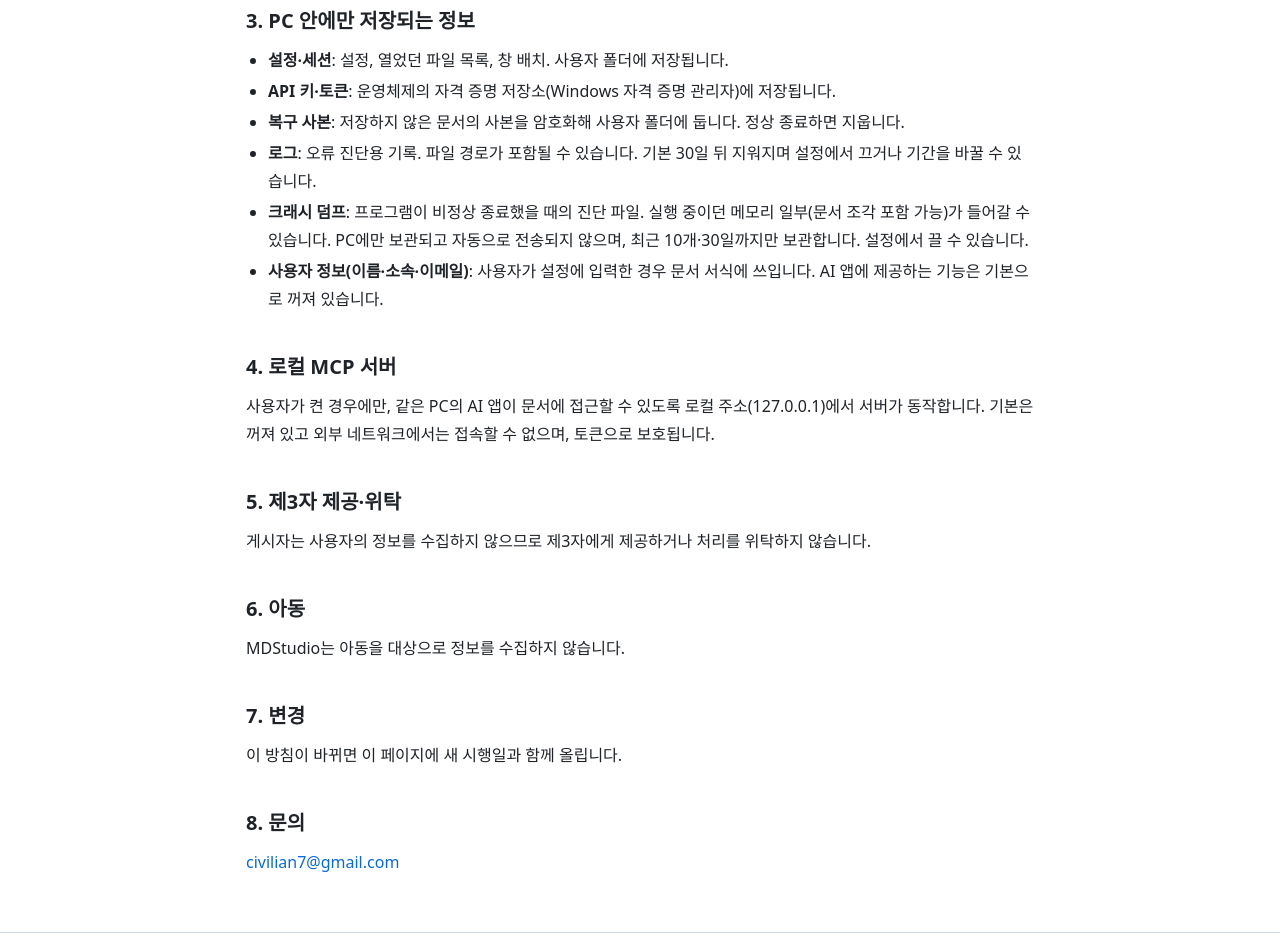
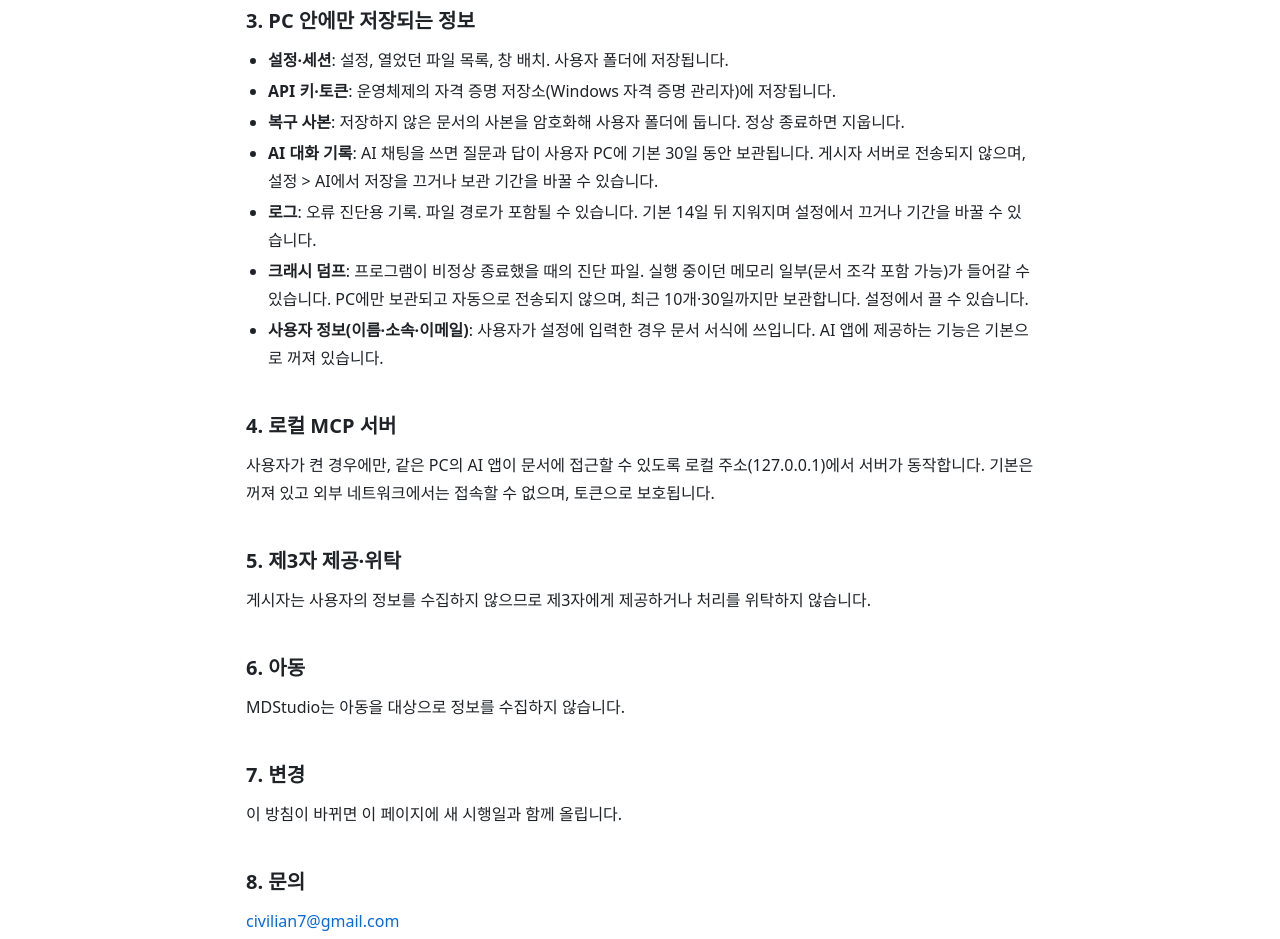
Before and after one commit to civilian7/mdstudio, a plain HTML site: page privacy.html in a window 1280 px wide. Shown: the part 932-1871 px from the top of the page. Drawn offline with Linux system fonts and the light colour scheme.

Commit message:
처리방침: 로그 보관 14일로 정정, AI 대화 기록 항목 추가

```diff
--- a/privacy.html
+++ b/privacy.html
@@ -40,7 +40,8 @@
 <li><strong>설정·세션</strong>: 설정, 열었던 파일 목록, 창 배치. 사용자 폴더에 저장됩니다.</li>
 <li><strong>API 키·토큰</strong>: 운영체제의 자격 증명 저장소(Windows 자격 증명 관리자)에 저장됩니다.</li>
 <li><strong>복구 사본</strong>: 저장하지 않은 문서의 사본을 암호화해 사용자 폴더에 둡니다. 정상 종료하면 지웁니다.</li>
-<li><strong>로그</strong>: 오류 진단용 기록. 파일 경로가 포함될 수 있습니다. 기본 30일 뒤 지워지며 설정에서 끄거나 기간을 바꿀 수 있습니다.</li>
+<li><strong>AI 대화 기록</strong>: AI 채팅을 쓰면 질문과 답이 사용자 PC에 기본 30일 동안 보관됩니다. 게시자 서버로 전송되지 않으며, 설정 &gt; AI에서 저장을 끄거나 보관 기간을 바꿀 수 있습니다.</li>
+<li><strong>로그</strong>: 오류 진단용 기록. 파일 경로가 포함될 수 있습니다. 기본 14일 뒤 지워지며 설정에서 끄거나 기간을 바꿀 수 있습니다.</li>
 <li><strong>크래시 덤프</strong>: 프로그램이 비정상 종료했을 때의 진단 파일. 실행 중이던 메모리 일부(문서 조각 포함 가능)가 들어갈 수 있습니다. PC에만 보관되고 자동으로 전송되지 않으며, 최근 10개·30일까지만 보관합니다. 설정에서 끌 수 있습니다.</li>
 <li><strong>사용자 정보(이름·소속·이메일)</strong>: 사용자가 설정에 입력한 경우 문서 서식에 쓰입니다. AI 앱에 제공하는 기능은 기본으로 꺼져 있습니다.</li>
 </ul>
```
